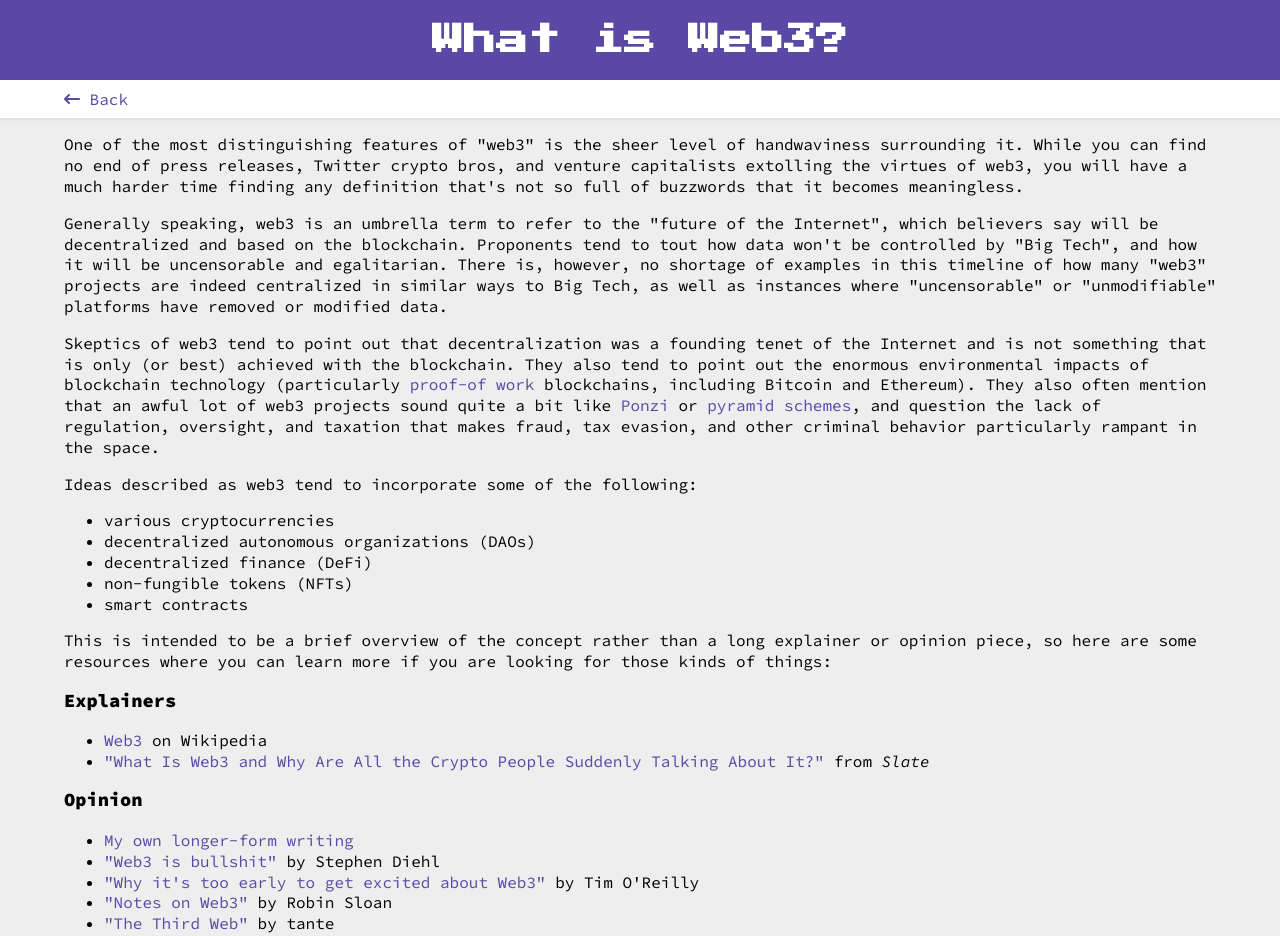
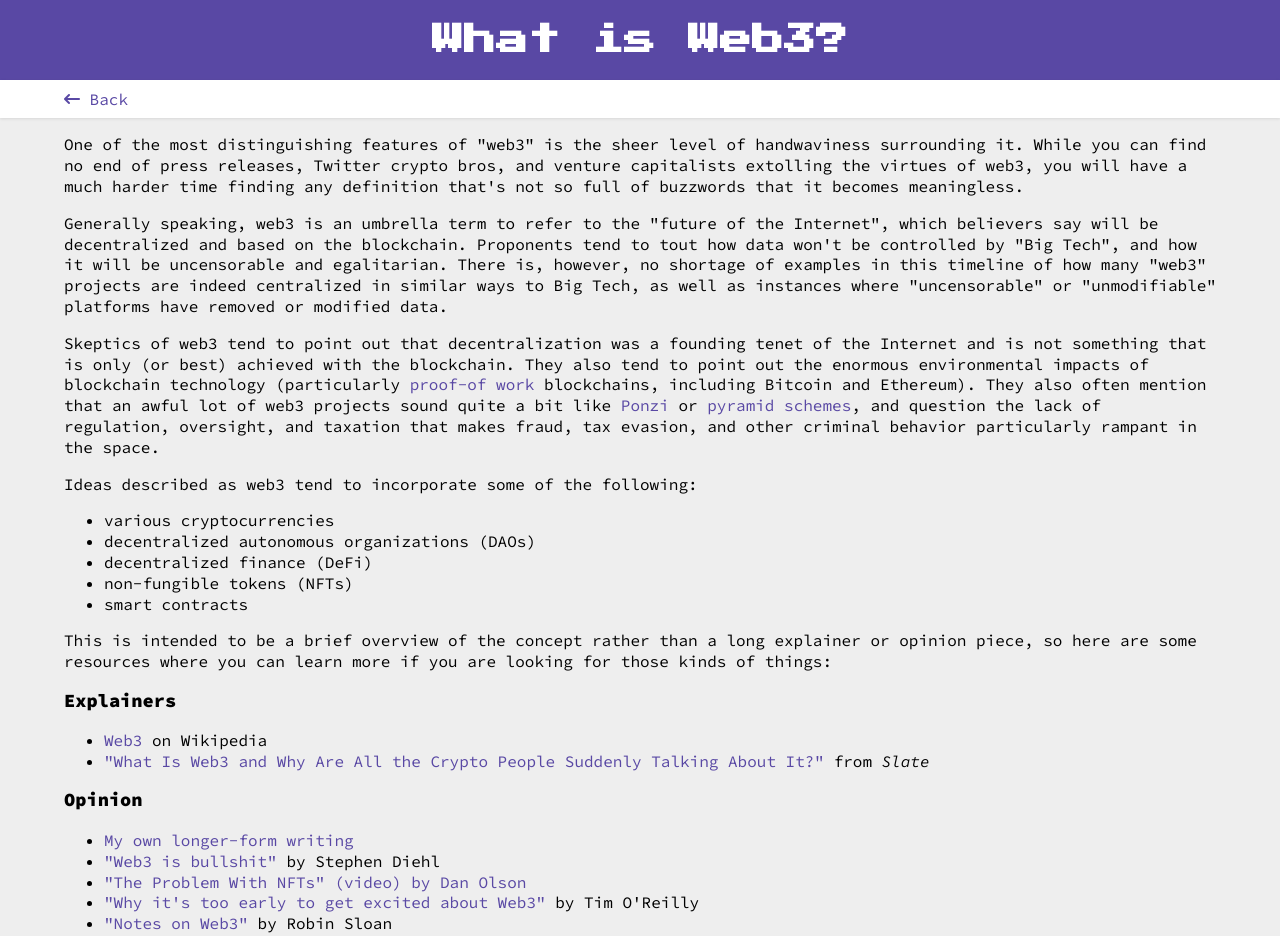
Before and after one commit to nakaohideo/web3-is-going-great, a Next.js app in the folder src/: page /what in a window 1280 px wide. Shown: the top 936 px of the page. Built offline with nearby package versions, Linux system fonts and the light colour scheme.

Commit message:
+ excellent resource

```diff
--- a/src/pages/what.js
+++ b/src/pages/what.js
@@ -112,6 +112,12 @@ export default function WhatIsWeb3() {
               <span> by Stephen Diehl</span>
             </li>
             <li>
+              <ExternalLink href="https://www.youtube.com/watch?v=YQ_xWvX1n9g">
+                <span>"The Problem With NFTs"</span>
+                <span> (video) by Dan Olson</span>
+              </ExternalLink>
+            </li>
+            <li>
               <ExternalLink href="https://www.oreilly.com/radar/why-its-too-early-to-get-excited-about-web3/">
                 <span>"Why it's too early to get excited about Web3"</span>
               </ExternalLink>
```
